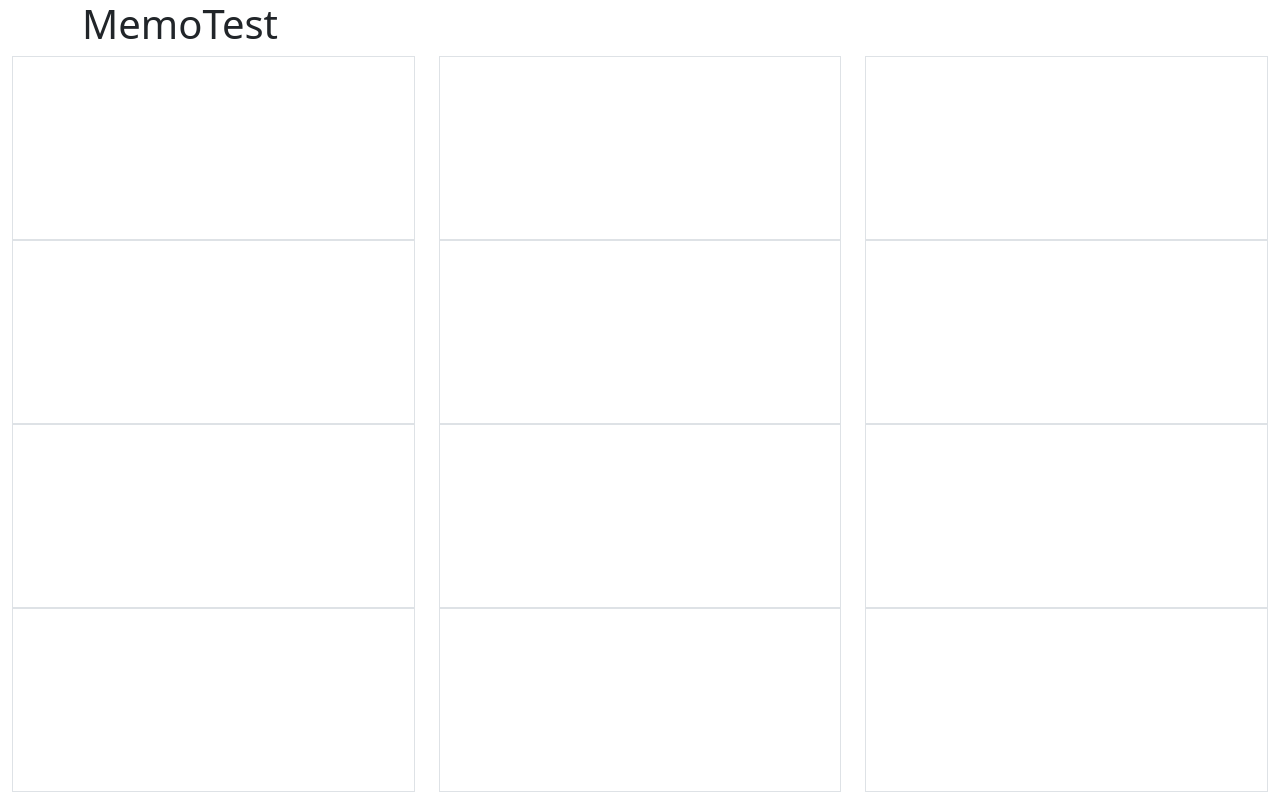
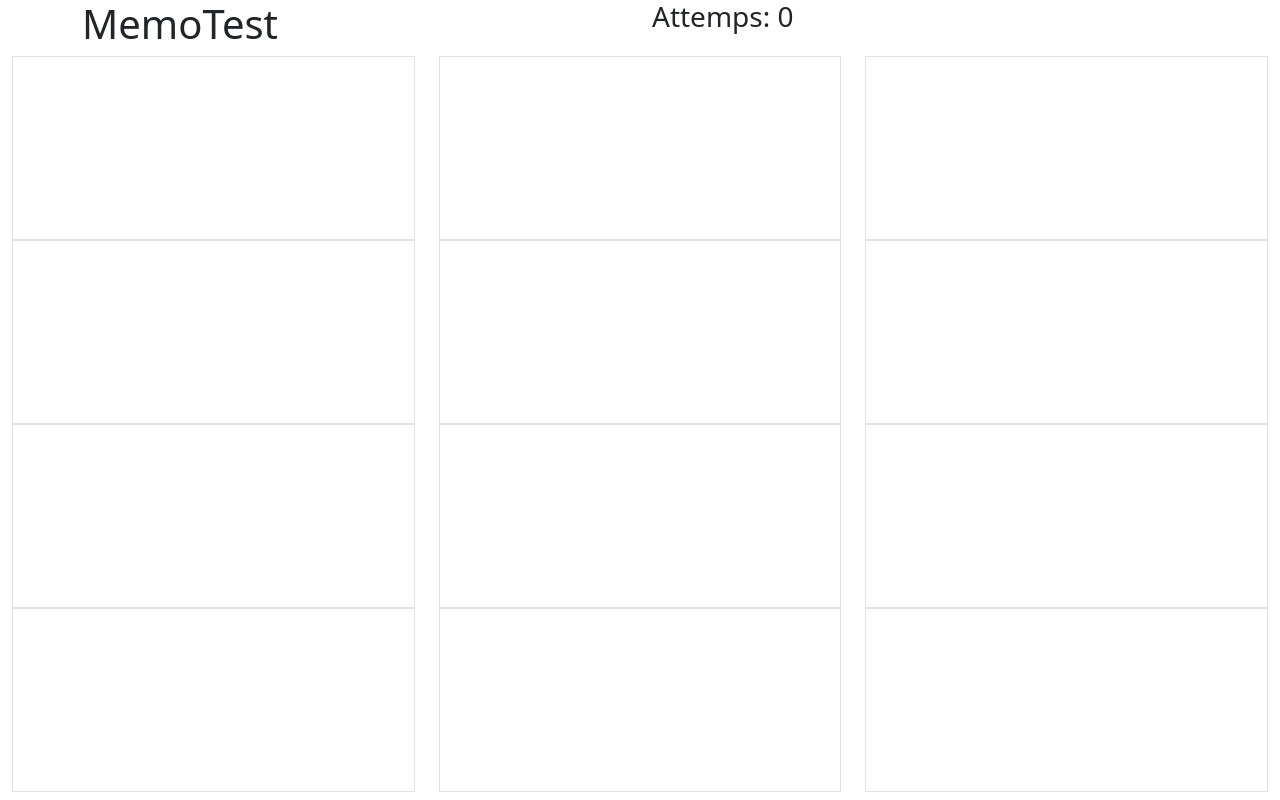
Before and after one commit to gruvix/Memo-Test, a website: page index.html in a window 1280 px wide. Both pictures are taken after a click on the button "Start game". Drawn offline with nearby package versions, Linux system fonts and the light colour scheme.

Commit message:
add attemps update chen it changes

```diff
--- a/index.html
+++ b/index.html
@@ -17,7 +17,7 @@
                 <h1>MemoTest</h1>
             </div>
             <div class="col-6">
-                <h3 id="attemps" class="hidden">0 attemps</h3>
+                <h3 id="attemps" class="hidden">Attemps: 0</h3>
             </div>
         </div>
         <div class="row">
--- a/src/main.js
+++ b/src/main.js
@@ -21,6 +21,7 @@ function startGame(){
     shuffleArray(array);
     setCardsClasses(array);
     enableCardInput();
+    showAttempts();
 }
 
 function enableCardInput(){
@@ -62,8 +63,12 @@ function handleInput(event){
         }, CARD_DELETE_TIMEOUT);
     }
 }
+function showAttempts(){
+    document.querySelector('#attemps').classList.remove('hidden')
+}
 function increaseAttempts(){
     attemps++;
+    document.querySelector("#attemps").innerText = `Attemps: ${attemps}`;
 }
 function endGame(){
     document.querySelector("#game").classList.add("hidden");
```
